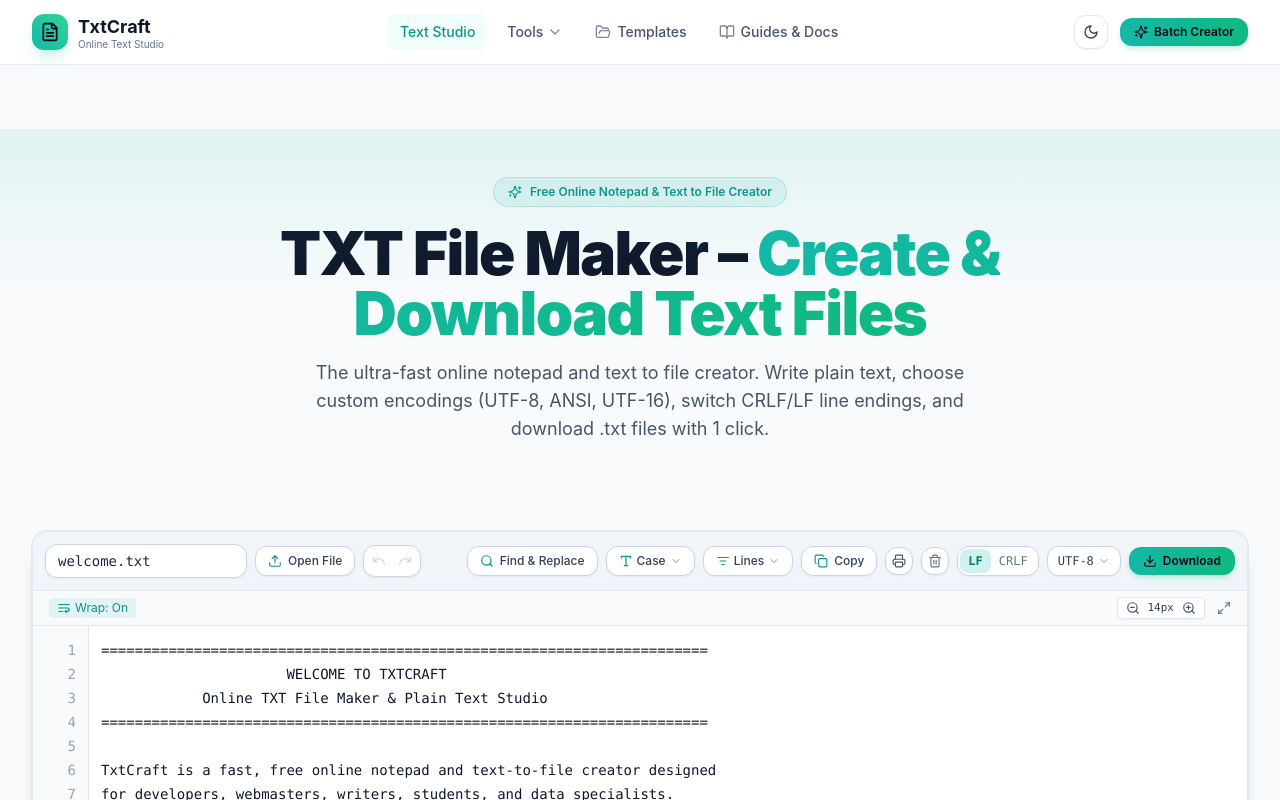
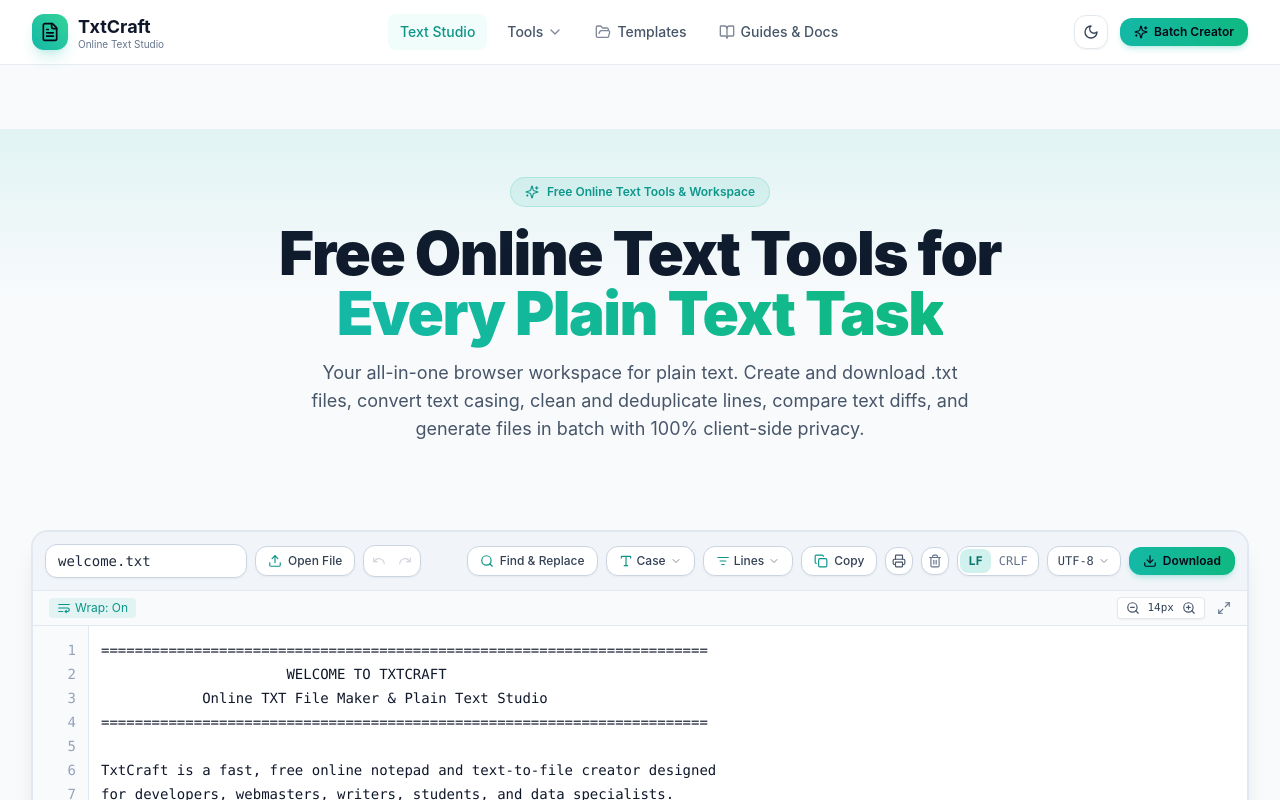
Before and after one commit to ismailattar631-netizen/Txtfilemaker, a Next.js app: page / in a window 1280 px wide. Shown: the top 800 px of the page. Built offline with nearby package versions, Linux system fonts and the light colour scheme.

Commit message:
seo: differentiate homepage title/H1 from txt-file-maker tool page

```diff
--- a/src/app/layout.tsx
+++ b/src/app/layout.tsx
@@ -8,11 +8,11 @@
 export const metadata: Metadata = {
   metadataBase: new URL('https://txtcraft.site'),
   title: {
-    default: 'TXT File Maker - Create & Download Text Files Online | TxtCraft',
+    default: 'TxtCraft - Free Online TXT File Maker, Notepad & Text Tools',
     template: '%s | TxtCraft',
   },
   description:
-    'Free online TXT file maker & notepad. Create, edit, and download plain text (.txt) files in your browser with UTF-8, ANSI, and CRLF/LF support.',
+    'Free online TXT file maker, notepad, and plain text tools suite. Create, format, convert, and download .txt files with UTF-8, ANSI, and CRLF/LF support.',
   keywords: [
     'txt file maker',
     'create text file online',
@@ -42,9 +42,9 @@
     canonical: 'https://txtcraft.site',
   },
   openGraph: {
-    title: 'TXT File Maker - Create & Download Text Files Online',
+    title: 'TxtCraft - Free Online TXT File Maker, Notepad & Text Tools',
     description:
-      'Write, edit, and download plain text (.txt) files instantly in your browser. 100% client-side privacy, multi-encoding support, and line-ending controls.',
+      'Free online TXT file maker, notepad, and plain text tools suite. Create, format, convert, and download .txt files with UTF-8, ANSI, and CRLF/LF support.',
     url: 'https://txtcraft.site',
     siteName: 'TxtCraft',
     locale: 'en_US',
@@ -60,8 +60,9 @@
   },
   twitter: {
     card: 'summary_large_image',
-    title: 'TXT File Maker - Create & Download Text Files Online',
-    description: 'Fast, secure online notepad and text to file creator with instant .txt download.',
+    title: 'TxtCraft - Free Online TXT File Maker, Notepad & Text Tools',
+    description:
+      'Free online TXT file maker, notepad, and plain text tools suite. Create, format, convert, and download .txt files with instant browser downloads.',
     images: ['/og-image.png'],
   },
   robots: {
--- a/src/app/page.tsx
+++ b/src/app/page.tsx
@@ -108,17 +108,16 @@
         <div className="max-w-7xl mx-auto px-4 sm:px-6 lg:px-8 text-center space-y-4">
           <div className="inline-flex items-center gap-2 px-3.5 py-1.5 rounded-full bg-teal-500/10 border border-teal-500/20 text-teal-600 dark:text-teal-400 text-xs font-semibold">
             <Sparkles className="w-3.5 h-3.5" />
-            Free Online Notepad & Text to File Creator
+            Free Online Text Tools & Workspace
           </div>
           <h1 className="text-3xl sm:text-5xl lg:text-6xl font-black text-slate-900 dark:text-slate-100 tracking-tight max-w-4xl mx-auto leading-tight">
-            TXT File Maker –{' '}
+            Free Online Text Tools for{' '}
             <span className="bg-gradient-to-r from-teal-500 to-emerald-500 bg-clip-text text-transparent">
-              Create & Download Text Files
+              Every Plain Text Task
             </span>
           </h1>
           <p className="text-slate-600 dark:text-slate-400 text-sm sm:text-lg max-w-2xl mx-auto leading-relaxed">
-            The ultra-fast online notepad and text to file creator. Write plain text, choose custom encodings
-            (UTF-8, ANSI, UTF-16), switch CRLF/LF line endings, and download .txt files with 1 click.
+            Your all-in-one browser workspace for plain text. Create and download .txt files, convert text casing, clean and deduplicate lines, compare text diffs, and generate files in batch with 100% client-side privacy.
           </p>
         </div>
       </section>
```
